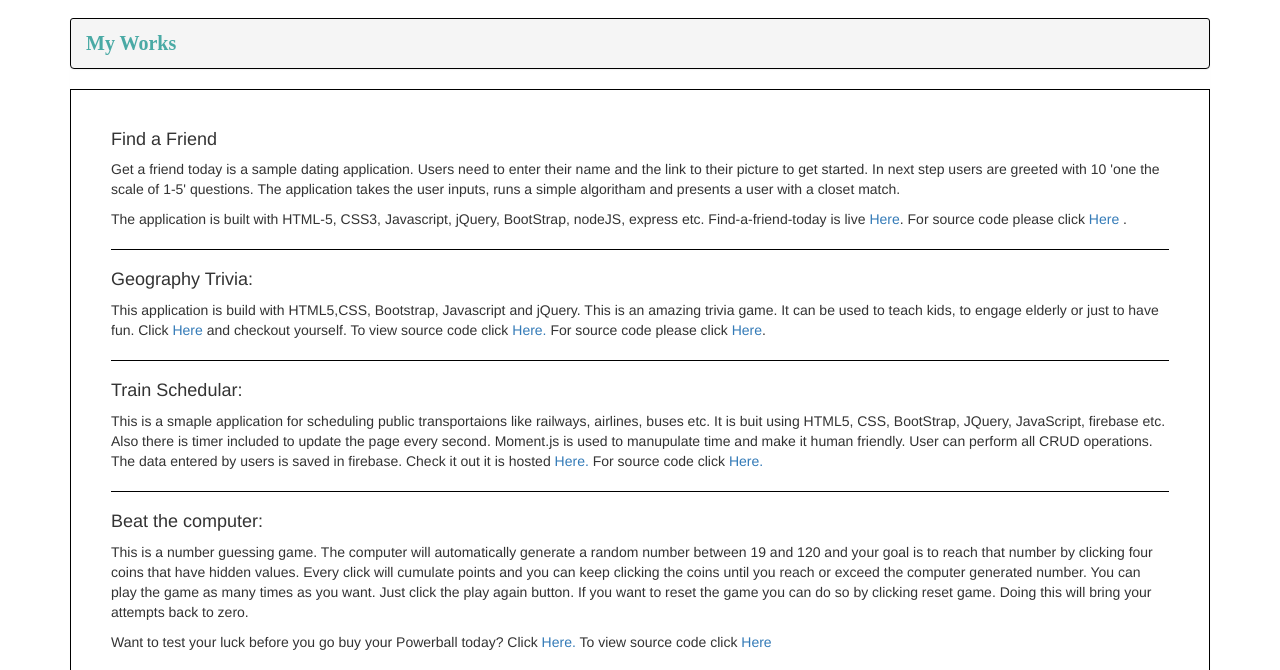
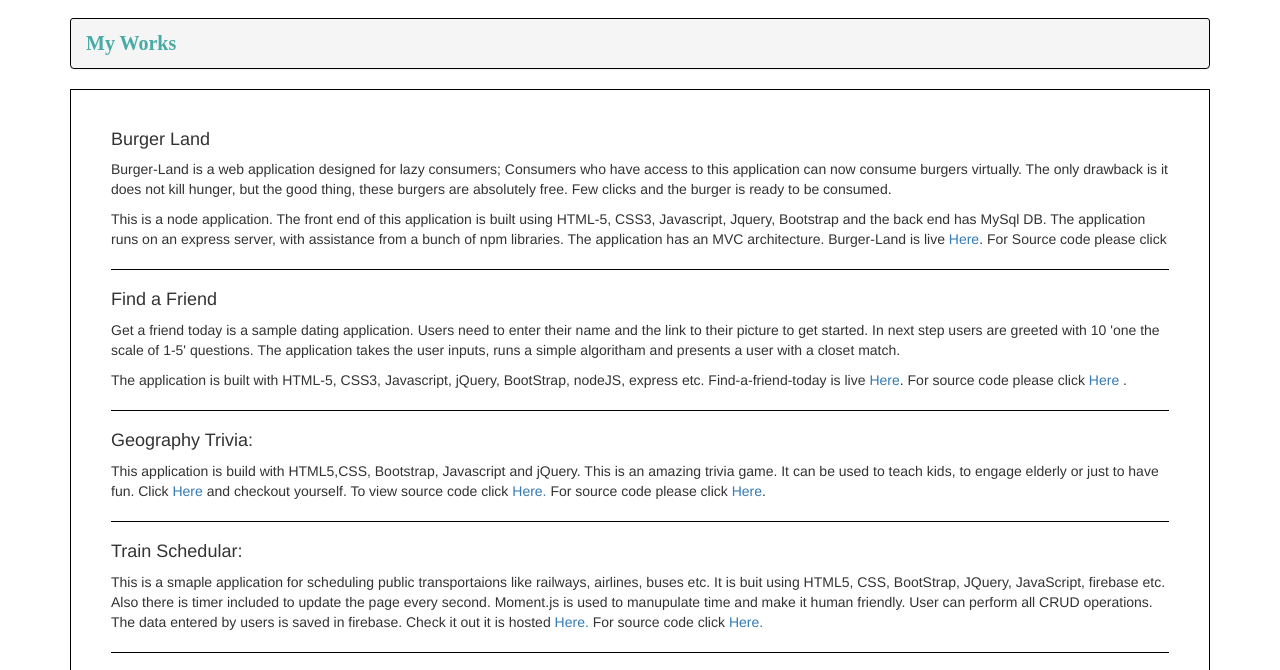
Before and after one commit to ydahal1/Bootstrap-Portfolio, a plain HTML site: page myWorks.html in a window 1280 px wide. Shown: the part 54-724 px from the top of the page. Drawn offline with nearby package versions, Linux system fonts and the light colour scheme.

Commit message:
added link to the Burger-land application

```diff
--- a/myWorks.html
+++ b/myWorks.html
@@ -41,6 +41,21 @@
             </div>
             <div class="customPanelBody">
                 <div id="projects">
+                    <h4>Burger Land</h4>
+                    <p>Burger-Land is a web application designed for lazy consumers; Consumers who have access to this application
+                        can now consume burgers virtually. The only drawback is it does not kill hunger, but the good thing, these
+                        burgers are absolutely free. Few clicks and the burger is ready to be consumed.</p>
+
+                    <p>This is a node application. The front end of this application is built using HTML-5, CSS3, Javascript,
+                        Jquery, Bootstrap and the back end has MySql DB. The application runs on an express server, with
+                        assistance from a bunch of npm libraries. The application has an MVC architecture. Burger-Land is live
+                        <a href="https://burger-land.herokuapp.com"> Here</a>. For Source code please click
+                        <script src="https://github.com/ydahal1/Burger-Land">here</script></p>
+
+                    <hr>
+
+
+
                     <h4> Find a Friend</h4>
                     <p>Get a friend today is a sample dating application. Users need to enter their name and the link to
                         their picture to get started. In next step users are greeted with 10 'one the scale of 1-5'
```
